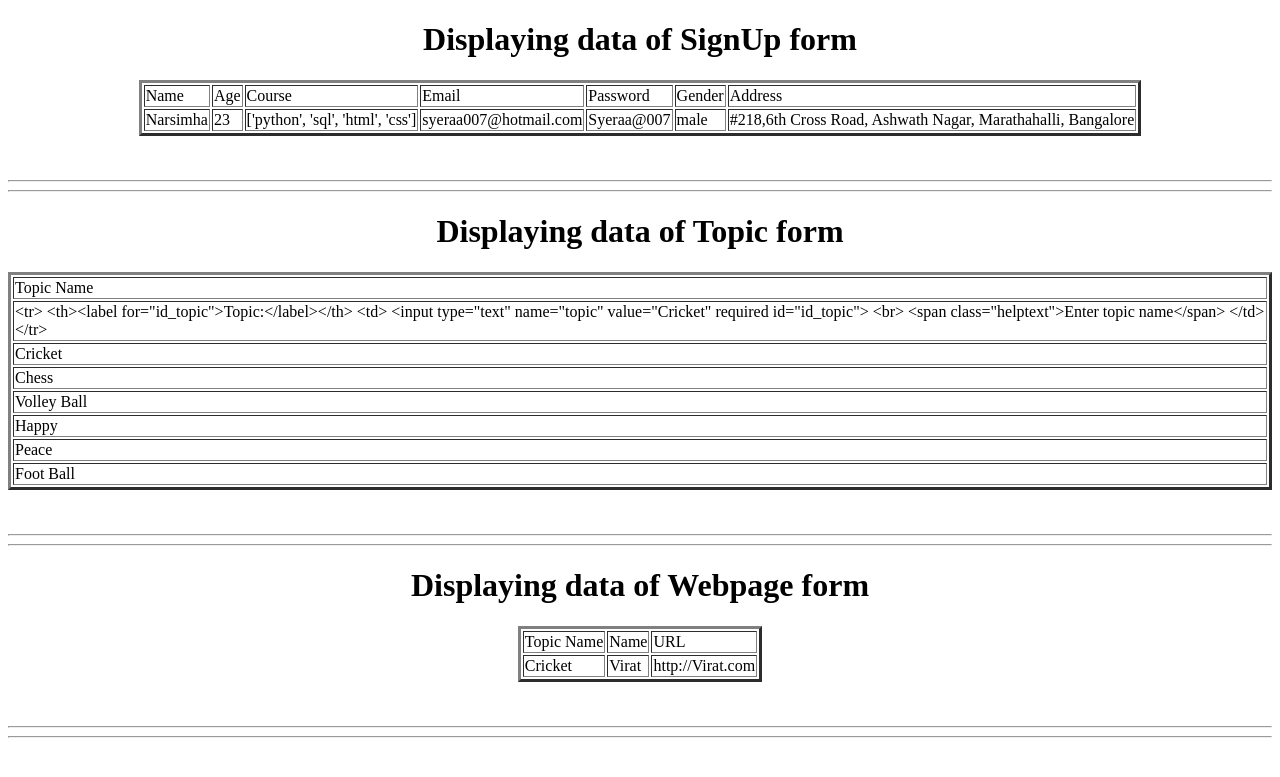
After one commit to Syeraa007/creating_forms_using_DjangoForms, a Django app: page /form_show/ in a window 1280 px wide. The commit adds this page. Shown: the top 777 px of the page. Run offline with Django 4.2, Linux system fonts and the light colour scheme; data comes from the database, SQL or seed files in the repository; both versions use the stored data as it was after the commit; data that the repository does not hold is empty.

Commit message:
first commit

```diff
--- a/DForms/forms.py
+++ b/DForms/forms.py
@@ -1,27 +1,37 @@
 from django import forms
+from DForms.models import *
+# Create your forms here
 
+# SignUp form creation
 type=[('male',"Male"),('female',"Female"),('other',"Prefer not")]
 stream=[('python',"Python"),('java',"Java"),('mern',"MERN"),('mean',"MEAN"),('sql',"SQL"),('html',"HTML"),('css',"CSS"),('js',"JS")]
 class SignUp(forms.Form):
-    name=forms.CharField(max_length=100)
-    age=forms.IntegerField()
-    # course=forms.MultipleChoiceField(choices=stream,widget=forms.CheckboxSelectMultiple)
-    course=forms.MultipleChoiceField(choices=stream)
-    email=forms.EmailField(required=True)
-    password=forms.CharField(widget=forms.PasswordInput)
+    name=forms.CharField(help_text='Enter name',max_length=100)
+    age=forms.IntegerField(help_text='Enter age')
+    # course=forms.MultipleChoiceField(choices=stream,widget=forms.CheckboxSelectMultiple,)
+    course=forms.MultipleChoiceField(choices=stream,help_text='Select courses')
+    email=forms.EmailField(help_text='Enter email')
+    password=forms.CharField(widget=forms.PasswordInput,help_text='Enter password')
     # gender=forms.ChoiceField(choices=type,widget=forms.RadioSelect)
-    gender=forms.ChoiceField(choices=type)
-    address = forms.CharField(max_length=50,widget=forms.Textarea)
+    gender=forms.ChoiceField(choices=type,help_text='Select gender')
+    address = forms.CharField(max_length=100,widget=forms.Textarea,help_text='Enter address details')
 
+# Topic form creation
 class Topic(forms.Form):
-    topic=forms.CharField()
+    topic=forms.CharField(label='Topic Name',help_text='Enter topic name')
 
+# Webpage form creation
 class Webpage(forms.Form):
-    topic=forms.CharField()
-    name=forms.CharField()
-    url=forms.URLField()
+    class Meta:
+        model = DTopic
+        fields=['topic_name']
+    topic=forms.ChoiceField(choices=[('topic','fields')],label='Select topic',help_text='Enter topic name')
+    # topic=forms.CharField(label='Topic Name',help_text='Enter a topic name')
+    name=forms.CharField(label='Name',help_text='Enter name')
+    url=forms.URLField(label='URL',help_text='Enter URL')
 
+# Access Record form creation
 class AccessRecord(forms.Form):
-    name=forms.CharField()
-    date=forms.DateField()
-    author=forms.CharField()
+    name=forms.CharField(label='Name',help_text='Enter name')
+    date=forms.DateField(label='Date',help_text='Enter date')
+    author=forms.CharField(label='Author',help_text='Enter author')
--- a/DForms/models.py
+++ b/DForms/models.py
@@ -11,7 +11,7 @@ class DSignUp(models.Model):
     address=models.TextField()
 
     def __str__(self) -> str:
-        return self.course
+        return self.name
 
 class DTopic(models.Model):
     topic_name=models.CharField(max_length=100,primary_key=True)
--- a/DForms/views.py
+++ b/DForms/views.py
@@ -10,6 +10,7 @@ def django_forms(request):
     if request.method=='POST':
         DSO=SignUp(request.POST)
         if DSO.is_valid():
+            DSignUp.objects.get_or_create(name=DSO.cleaned_data['name'],age=DSO.cleaned_data['age'],course=DSO.cleaned_data['course'],email=DSO.cleaned_data['email'],password=DSO.cleaned_data['password'],gender=DSO.cleaned_data['gender'],address=DSO.cleaned_data['address'])[0].save()
             return HttpResponse('Data gathering finished successfully')
     return render(request,'django_forms.html',d)
 
@@ -19,6 +20,7 @@ def django_topic(request):
     if request.method=='POST':
         TDO=Topic(request.POST)
         if TDO.is_valid():
+            DTopic.objects.get_or_create(topic_name=TDO.cleaned_data['topic'])[0].save()
             return HttpResponse('Data gathering finished successfully..!!')
     return render(request,'django_topic.html',d)
 
@@ -27,7 +29,9 @@ def django_page(request):
     d={'WO':WO}
     if request.method=='POST':
         WDO=Webpage(request.POST)
+        TDO=DTopic(request.POST['topic'])
         if WDO.is_valid():
+            DWebpage.objects.get_or_create(topic_name=TDO,name=WDO.cleaned_data['name'],url=WDO.cleaned_data['url'])[0].save()
             return HttpResponse('Data gathering finished successfully..!!')
     return render(request,'django_page.html',d)
 
@@ -36,6 +40,16 @@ def django_record(request):
     d={'ARO':ARO}
     if request.method=='POST':
         ARDO=AccessRecord(request.POST)
+        WDO=DWebpage(request.POST['name'])
         if ARDO.is_valid():
+            DAccessRecord.objects.get_or_create(name=WDO,date=ARDO.cleaned_data['date'],url=ARDO.cleaned_data['author'])[0].save()
             return HttpResponse('Data gathering finished successfully..!!')
     return render(request,'django_record.html',d)
+
+def form_show(request):
+    DSO=DSignUp.objects.all()
+    DTO=DTopic.objects.all()
+    DWO=DWebpage.objects.all()
+    DAO=DAccessRecord.objects.all()
+    d={'DSO':DSO,'DTO':DTO,'DWO':DWO,'DAO':DAO}
+    return render(request,'form_show.html',d)
--- a/Django/urls.py
+++ b/Django/urls.py
@@ -24,4 +24,5 @@ urlpatterns = [
     path('django_topic/',django_topic,name='django_topic'),
     path('django_page/',django_page,name='django_page'),
     path('django_record/',django_record,name='django_record'),
+    path('form_show/',form_show,name='form_show'),
 ]
--- a/templates/django_forms.html
+++ b/templates/django_forms.html
@@ -7,10 +7,12 @@
 </head>
 <body>
     <center>
+        <h2>{{ html }}</h2>
         <h1>Django Sign Up Form</h1>
         <form action="" method="POST">
             {% csrf_token %}
-            {{ SUO.as_p }}
+            {{ form }}
+            <table>{{ SUO.as_table }}</table>
             <input type="submit" value="Push Form">
         </form>
     </center>
--- a/templates/django_page.html
+++ b/templates/django_page.html
@@ -10,7 +10,7 @@
         <h1>Django Webpage Form</h1>
         <form action="" method="POST">
             {% csrf_token %}
-            {{WO.as_p}}
+            <table>{{ WO.as_table }}</table>
             <input type="submit" value="Push Page">
         </form>
     </center>
--- a/templates/django_record.html
+++ b/templates/django_record.html
@@ -8,9 +8,9 @@
 <body>
     <center>
         <h1>Django Access_Records Form</h1>
-        <form action="" method="post">
+        <form action="" method="POST">
             {% csrf_token %}
-            {{ARO.as_p}}
+            <table>{{ARO.as_table}}</table>
             <input type="submit" value="Push Record">
         </form>
     </center>
--- a/templates/django_topic.html
+++ b/templates/django_topic.html
@@ -10,7 +10,7 @@
         <h1>Django Topic Form</h1>
         <form action="" method="POST">
             {% csrf_token %}
-            {{TO.as_p}}
+            <table>{{ TO.as_table }}</table>
             <input type="submit" value="Push Topic">
         </form>
     </center>
--- /dev/null
+++ b/templates/form_show.html
@@ -0,0 +1,72 @@
+<!DOCTYPE html>
+<html lang="en">
+<head>
+    <meta charset="UTF-8">
+    <meta name="viewport" content="width=device-width, initial-scale=1.0">
+    <title>display all forms data</title>
+</head>
+<body>
+    <center>
+        <h1>Displaying data of SignUp form</h1>
+        <table border="3px">
+            <tr>
+                <td>Name</td><td>Age</td><td>Course</td><td>Email</td>
+                <td>Password</td><td>Gender</td><td>Address</td>
+            </tr>
+            {% for fo in DSO %}
+                <tr>
+                    <td>{{fo.name}}</td><td>{{fo.age}}</td><td>{{fo.course}}</td>
+                    <td>{{fo.email}}</td><td>{{fo.password}}</td>
+                    <td>{{fo.gender}}</td><td>{{fo.address}}</td>
+                </tr>
+            {% endfor %}
+        </table>
+        <br><br>
+    </center><hr><hr>
+
+    <center>
+        <h1>Displaying data of Topic form</h1>
+        <table border="3px">
+            <tr>
+                <td>Topic Name</td>
+            </tr>
+            {% for to in DTO %}
+            <tr>
+                <td>{{to.topic_name}}</td>
+            </tr>
+            {% endfor %}
+        </table>
+        <br><br>
+    </center><hr><hr>
+
+    <center>
+        <h1>Displaying data of Webpage form</h1>
+        <table border="3px">
+            <tr>
+                <td>Topic Name</td><td>Name</td><td>URL</td>
+            </tr>
+            {% for po in DWO %}
+                <tr>
+                    <td>{{po.topic_name}}</td><td>{{po.name}}</td><td>{{po.url}}</td>
+                </tr>
+            {% endfor %}
+        </table>
+        <br><br>
+    </center><hr><hr>
+
+    <!-- <center>
+        <h1>Displaying data of AccessRecord form</h1>
+        <table border="3px">
+            <tr>
+                <td>Name</td><td>Date</td><td>Author</td>
+            </tr>
+            {% for ro in DAO %}
+                <tr>
+                    <td>{{ro.name}}</td><td>{{ro.date}}</td><td>{{ro.author}}</td>
+                </tr>
+            {% endfor %}
+        </table>
+        <br><br>
+    </center> -->
+</body>
+</html>
```
Also changed, not shown: db.sqlite3.
